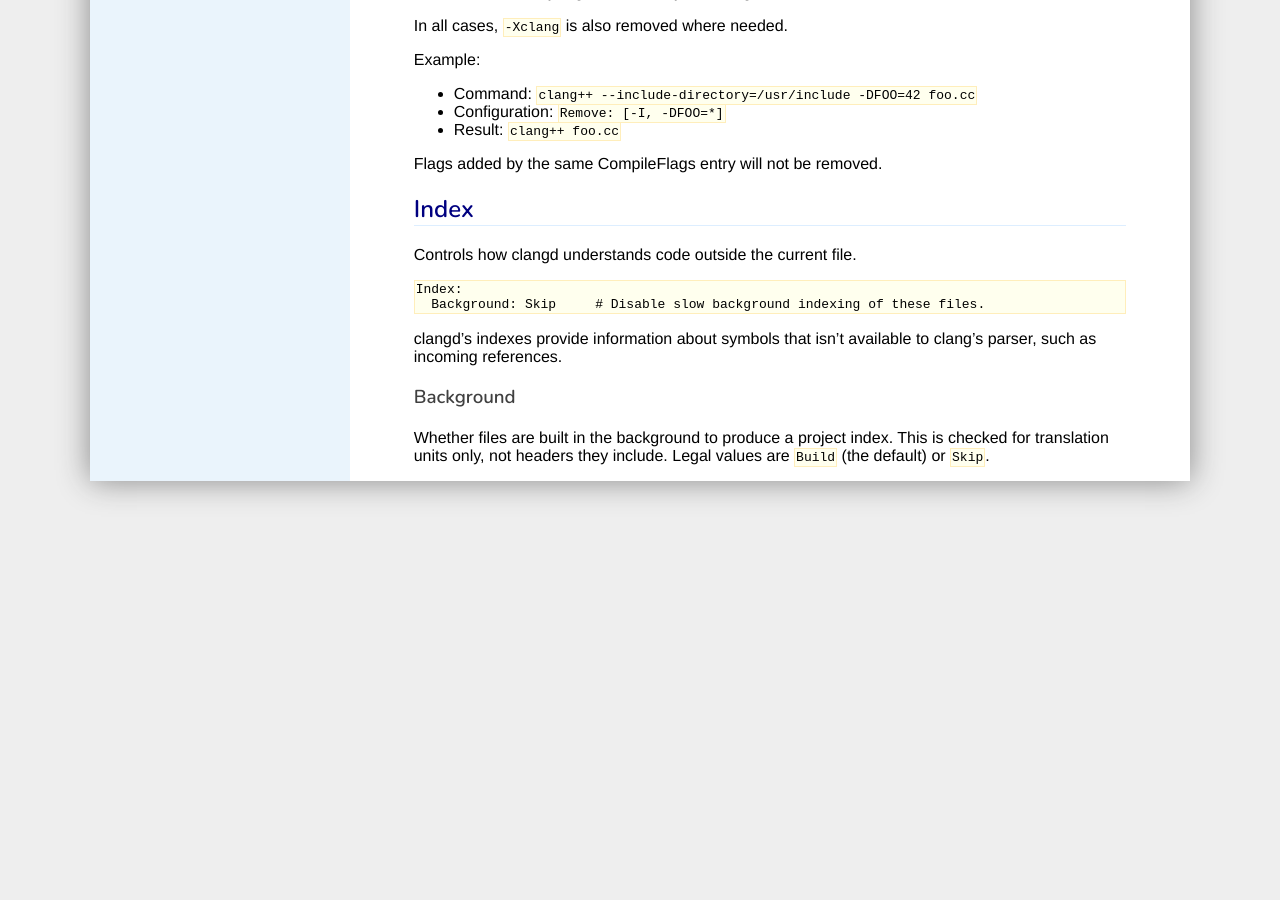
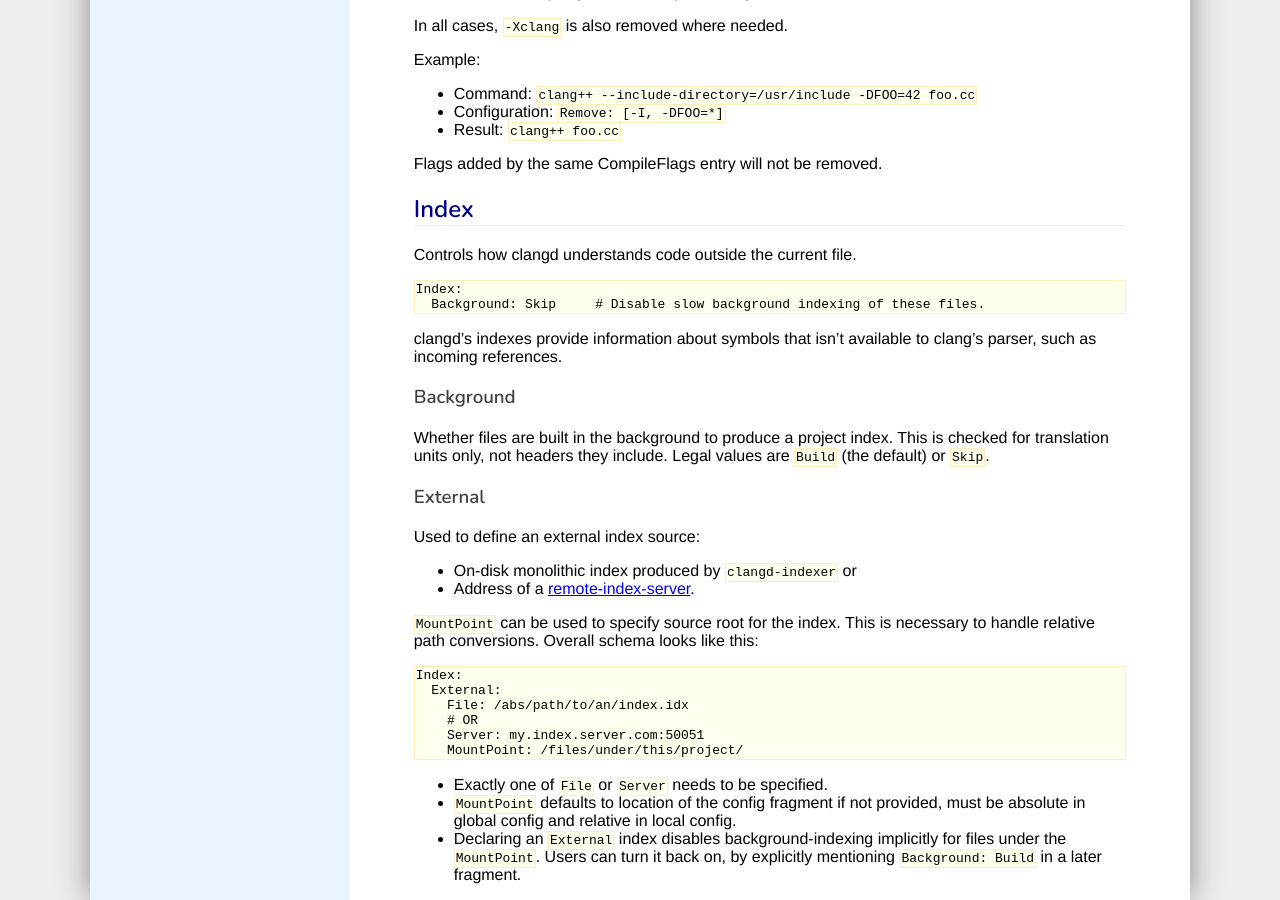
Before and after one commit to llvm/clangd-www, a Jekyll site: the page built from config.md, in a window 1280 px wide and 900 px high, scrolled down 2120 px. Built offline with Jekyll 4.4.1, drawn with Linux system fonts in a browser that asks for light colours; our own code applies the rules of GitHub Pages for plain Markdown files.

Commit message:
Add documentation for External config block

````diff
--- a/config.md
+++ b/config.md
@@ -143,3 +143,29 @@
 Whether files are built in the background to produce a project index.
 This is checked for translation units only, not headers they include.
 Legal values are `Build` (the default) or `Skip`.
+
+### External
+
+Used to define an external index source:
+
+- On-disk monolithic index produced by `clangd-indexer` or
+- Address of a [remote-index-server](./remote-index.md).
+
+`MountPoint` can be used to specify source root for the index. This is necessary
+to handle relative path conversions. Overall schema looks like this:
+
+```yaml
+Index:
+  External:
+    File: /abs/path/to/an/index.idx
+    # OR
+    Server: my.index.server.com:50051
+    MountPoint: /files/under/this/project/
+```
+
+- Exactly one of `File` or `Server` needs to be specified.
+- `MountPoint` defaults to location of the config fragment if not provided, must
+  be absolute in global config and relative in local config.
+- Declaring an `External` index disables background-indexing implicitly for
+  files under the `MountPoint`. Users can turn it back on, by explicitly
+  mentioning `Background: Build` in a later fragment.
````
